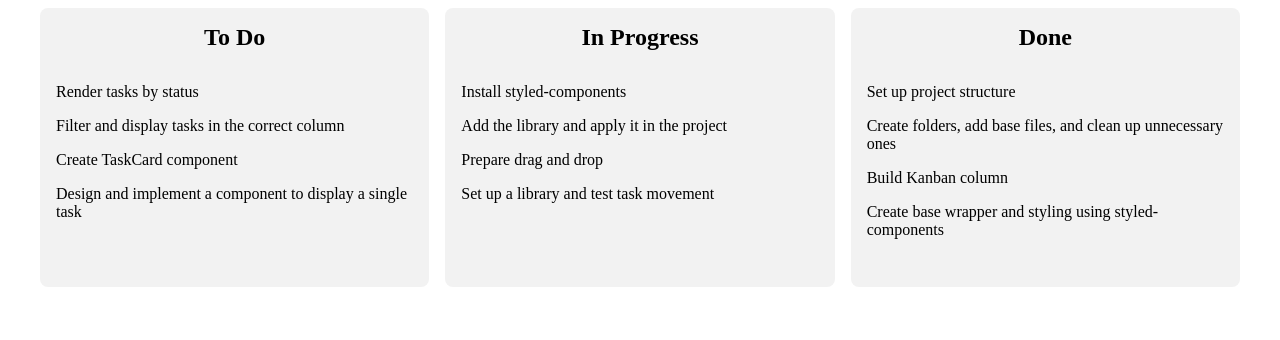
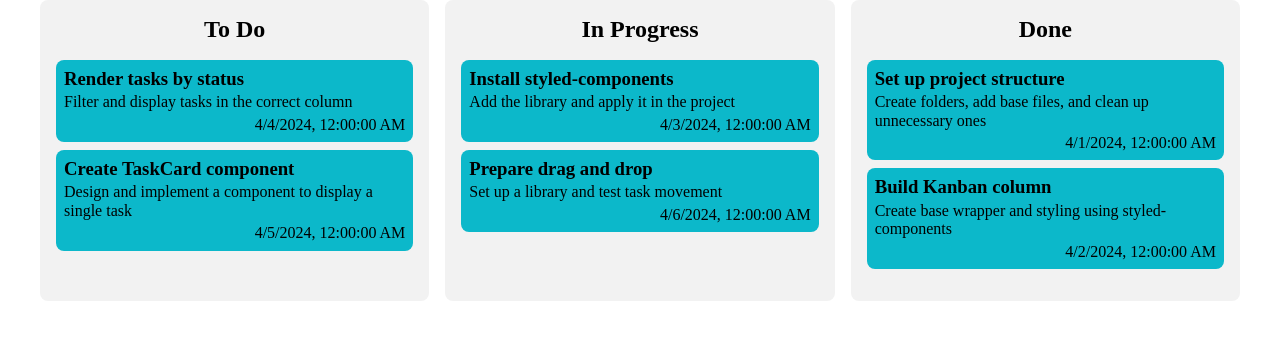
Before and after one commit to lipatovSergey/task-flow, a React (Vite) app: page / in a window 1280 px wide. Shown: the top 340 px of the page. Built offline with nearby package versions, Linux system fonts and the light colour scheme.

Commit message:
TaskCard style updated

```diff
--- a/src/components/TaskCard.tsx
+++ b/src/components/TaskCard.tsx
@@ -6,13 +6,41 @@ interface TaskCardProps {
 }
 
 const TaskCardWrapper = styled.li`
-width: 100%
+  width: 100%;
+  &:not(:last-child) {
+    margin-bottom: 8px;
+  }
 `
+const TaskCardContent = styled.div`
+  display: flex;
+  flex-direction: column;
+  background-color: #0cb8ca;
+  padding: 8px 8px;
+  border-radius: 8px;
+
+  h3 {
+    margin: 0;
+    margin-bottom: 4px;
+  }
+
+  p {
+    margin: 0;
+    margin-bottom: 4px;
+  }
+
+  span {
+    text-align: right;
+  }
+`
+
 const TaskCard = ({ task }: TaskCardProps) => {
   return (
     <TaskCardWrapper>
-      <p>{task.title}</p>
-      <p>{task.description}</p>
+      <TaskCardContent>
+        <h3>{task.title}</h3>
+        <p>{task.description}</p>
+        <span>{task.createdAt.toLocaleString()}</span>
+      </TaskCardContent>
     </TaskCardWrapper>
   )
 }
--- a/src/main.tsx
+++ b/src/main.tsx
@@ -1,6 +1,7 @@
 import { StrictMode } from 'react'
 import { createRoot } from 'react-dom/client'
 import App from './App.tsx'
+import './styles/normalize.css'
 
 createRoot(document.getElementById('root')!).render(
   <StrictMode>
```
